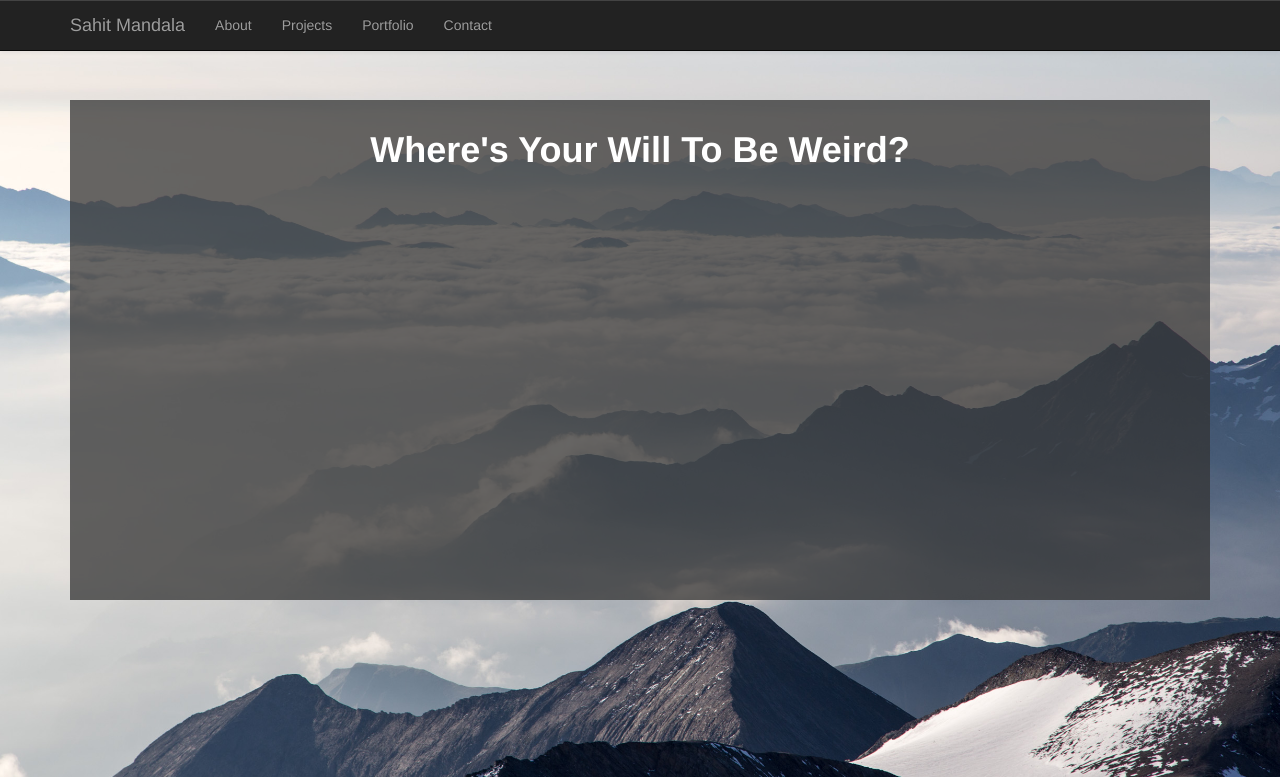
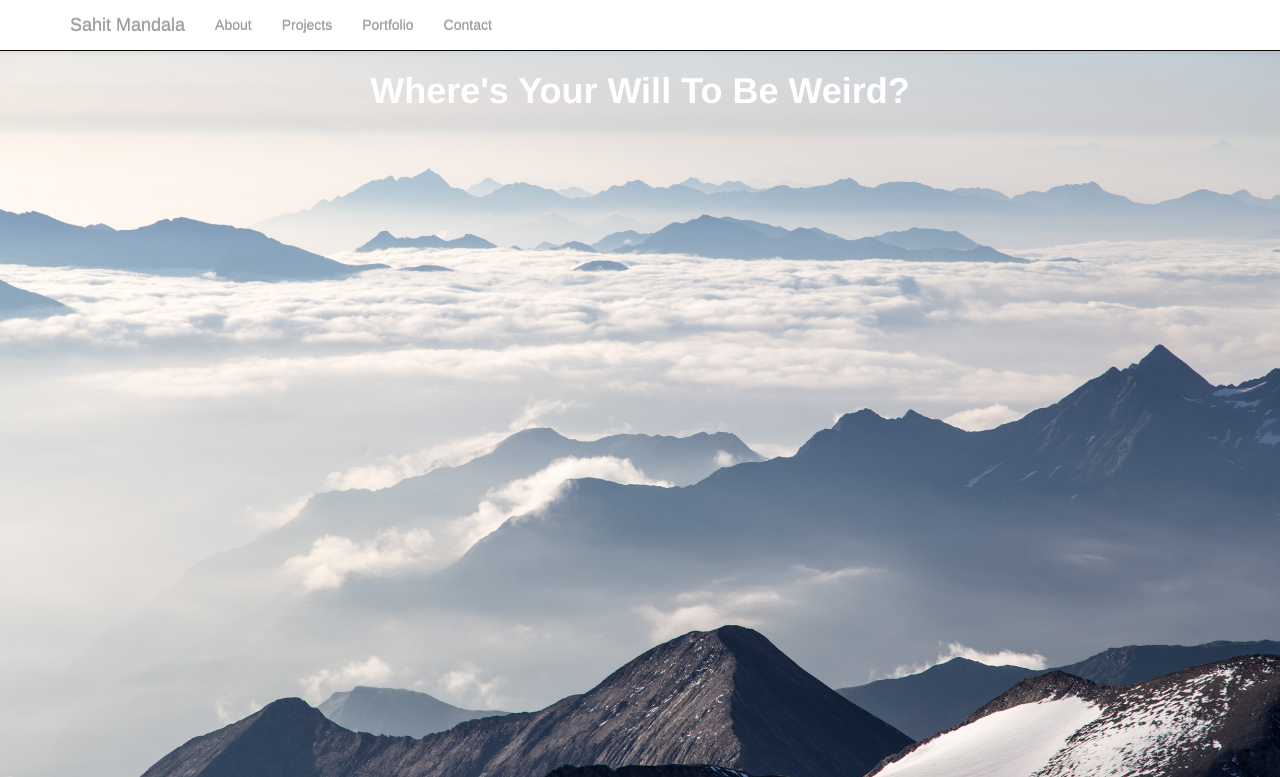
Before and after one commit to mathgeek404/mathgeek404.github.io, a PHP site: page /index.html in a window 1280 px wide. Shown: the top 777 px of the page. Run offline with PHP 8.4, Linux system fonts and the light colour scheme; some libraries are stand-ins or nearby versions.

Commit message:
removed tab codes, replaced design with seemless single page layout

```diff
--- a/css/styling.css
+++ b/css/styling.css
@@ -1,21 +1,18 @@
 body{
    margin: 0 0 0 0;
-
-   background: url(../images/vista.jpg) no-repeat #E7E7E7;
-   background-repeat: no-repeat;
-   background-attachment: fixed;
-   background-position: center;
-   background-size: cover;
+   height: 100%;
 }
 
 .navbar-inverse, .footer-background{
-   background-color: #222222;
+   background-color: white;
    background-image: none;
 }
 
+
 #main_section{
-   padding-top: 100px;
-   padding-bottom: 20px;
+	height: 100%;
+    padding-top: 50px;
+
 }
 
 .content {
@@ -23,18 +20,52 @@ body{
 
    min-height: 500px;
    padding: 10px;
-   /*
-   color: inherit;
-   padding: 48px 0px;
-   border-radius: 6px;
-   padding-right: 60px;
-   padding-left: 60px;
-   padding-bottom: 20px;*/
 
 }
 
+
 #main_section div {
-  box-sizing: border-box;
+  /*box-sizing: border-box;*/
+}
+
+/*Section styling*/
+
+.section {
+	margin: 0 0 0 0;
+	padding: 1px;
+}
+
+#main {
+	height:100vh;
+	width: 100%;
+	margin: 0 0 0 0;
+	overflow: hidden;
+
+   background: black url(../images/vista.jpg) no-repeat center center scroll;
+
+
+  background-size: cover;
+
+  /* background-repeat: no-repeat;
+   background-attachment: fixed;
+   background-position: center;
+   * */
+}
+
+#aboutme {
+   background-color: red;
+}
+
+#projects {
+   background-color: blue;
+}
+
+#portfolio {
+   background-color:red;
+}
+
+#contact {
+   background-color:blue;
 }
 
 
@@ -47,10 +78,10 @@ body{
 
 .content-background:after {
    background-color: black;
-   opacity: 0.5;
+   /*opacity: 0.5;*/
 }
 
-
+/* Portfolio content */
 .hack-bullet {
   position: relative;
 }
@@ -72,26 +103,6 @@ body{
 
 
 
-/* Sticky Footer */
-
-html {
-  position: relative;
-  min-height: 100%;
-}
-body {
-  /* Margin bottom by footer height */
-  margin-bottom: 20px;
-}
-.footer {
-  position: absolute;
-  bottom: 0;
-  width: 100%;
-  /* Set the fixed height of the footer here */
-  height: 20px;
-}
-
-
-
 .background-clear {
    /*opacity: 0.5;*/
    background: rgba(51, 51, 51,0.75);
@@ -109,17 +120,10 @@ body {
 }
 
 
-/* Tabbing */
+/* Section formating */
 
-.tab {
-   display: none;
-}
 
-.tab-active {
-   display: block;
-}
-
-.tab h1 {
+.section h1 {
   text-align:center;
   font-family: inherit;
   font-weight: bold;
@@ -128,7 +132,7 @@ body {
   color:white;
 }
 
-.tab p {
+.section p {
   font-size: 16px;
   font-weight: 300;
   line-height: 1.4;
@@ -137,14 +141,33 @@ body {
   text-justify: auto;
 }
 
-.tab > div {
-  padding-bottom: 10pxc
+.section > div {
+  /*padding-bottom: 10px;*/
 }
 
-.tab > .text-content {
+.section > .text-content {
   padding: 10px;
   background: rgba(222,222,222,0.5);
   color:black;
 
   overflow:auto;
+
+
+  /* Sticky Footer */
+
+html {
+  position: relative;
+  min-height: 100%;
 }
+body {
+  /* Margin bottom by footer height */
+  margin-bottom: 20px;
+}
+.footer {
+  position: absolute;
+  bottom: 0;
+  width: 100%;
+  /* Set the fixed height of the footer here */
+  height: 20px;
+}
+}
--- a/index.html
+++ b/index.html
@@ -41,16 +41,15 @@
         </div>
       </nav>
 
-      <div id="main_section" class="container">
-        <div class="content background-clear tabs">
+      <div id="main_section"> <!--class="container"-->
 
-            <div data-role="page" id="main" class="tab tab-active">
+            <div id="main" class="section">
                 <div data-role="header">
                     <h1>Where's Your Will To Be Weird?</h1>
                 </div>
             </div>
 
-            <div data-role="page" id="aboutme" class="tab">
+            <div id="aboutme" class="section">
                 <div data-role="header">
                     <h1>About Me</h1>
                 </div>
@@ -67,7 +66,7 @@
                 </div>
             </div>
 
-            <div data-role="page" id="projects" class="tab">
+            <div id="projects" class="section">
                 <div data-role="header">
                     <h1>Projects</h1>
                 </div>
@@ -78,7 +77,7 @@
                 </div>
             </div>
 
-            <div data-role="page" id="portfolio" class="tab">
+            <div id="portfolio" class="section">
                 <div data-role="header">
                     <h1> Portfolio </h1>
                 </div>
@@ -116,7 +115,7 @@
                 </div>
             </div>
 
-            <div data-role="page" id="contact" class="tab">
+            <div id="contact" class="section">
                 <div data-role="header">
                     <h1>Contact</h1>
                 </div>
@@ -138,8 +137,6 @@
             </div>
 
 
-
-        </div>
       </div>
 
 
```
